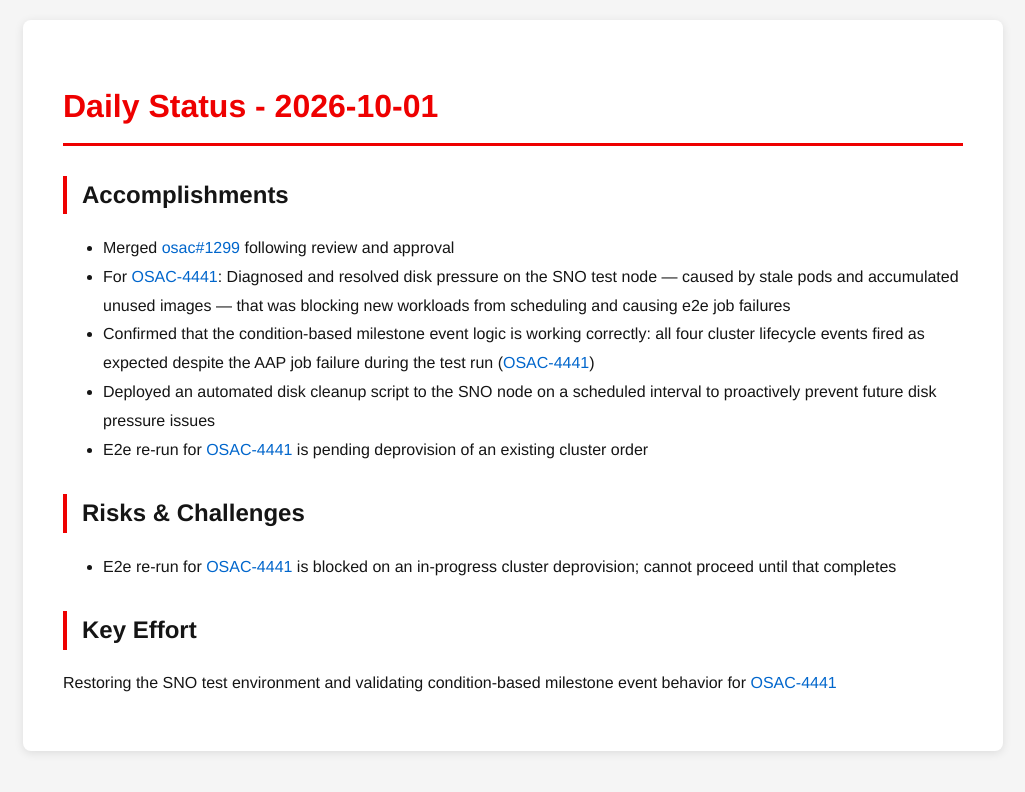
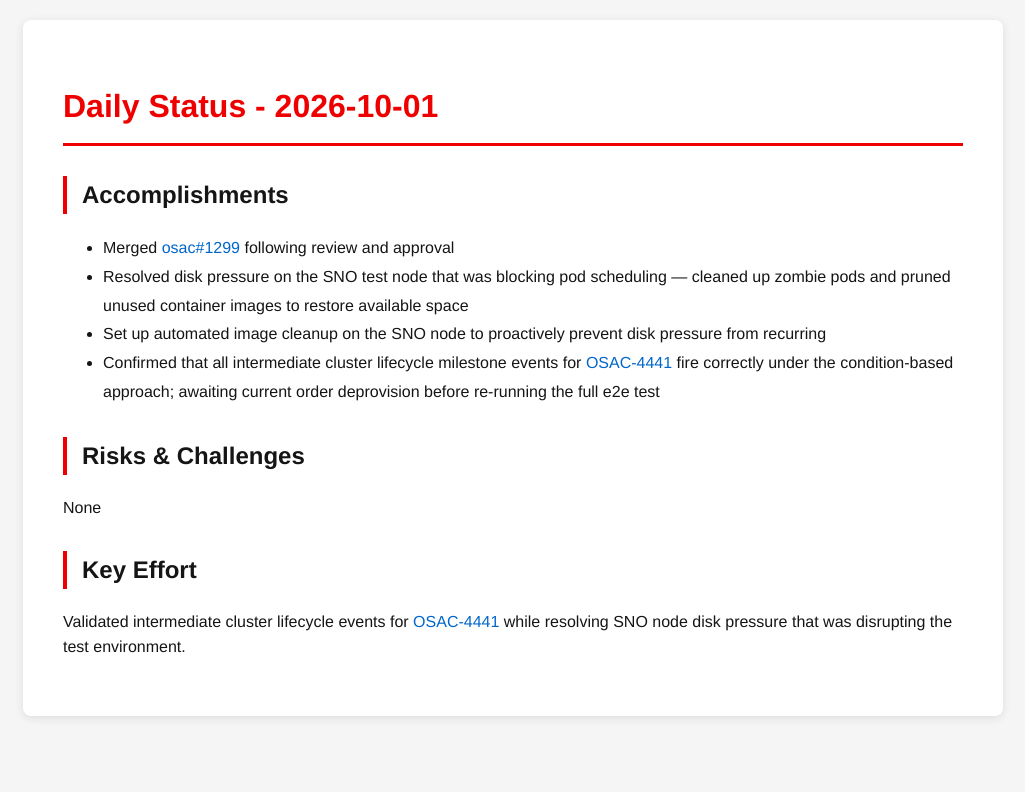
Before and after one commit to tzvatot/daily-status, a Jekyll site: the page built from 2026-10-01.md, in a window 1280 px wide. Shown: the top 792 px of the page, without its empty margins (127-1152 px from the left). Built offline with Jekyll 4.4.1, drawn with Linux system fonts in a browser that asks for light colours.

Commit message:
Daily status update - 2026-10-01

```diff
--- a/2026-10-01.md
+++ b/2026-10-01.md
@@ -8,13 +8,12 @@ date: 2026-10-01
 
 ## Accomplishments
 - Merged [osac#1299](https://github.com/osac-project/osac/pull/1299) following review and approval
-- For [OSAC-4441](https://redhat.atlassian.net/browse/OSAC-4441): Diagnosed and resolved disk pressure on the SNO test node — caused by stale pods and accumulated unused images — that was blocking new workloads from scheduling and causing e2e job failures
-- Confirmed that the condition-based milestone event logic is working correctly: all four cluster lifecycle events fired as expected despite the AAP job failure during the test run ([OSAC-4441](https://redhat.atlassian.net/browse/OSAC-4441))
-- Deployed an automated disk cleanup script to the SNO node on a scheduled interval to proactively prevent future disk pressure issues
-- E2e re-run for [OSAC-4441](https://redhat.atlassian.net/browse/OSAC-4441) is pending deprovision of an existing cluster order
+- Resolved disk pressure on the SNO test node that was blocking pod scheduling — cleaned up zombie pods and pruned unused container images to restore available space
+- Set up automated image cleanup on the SNO node to proactively prevent disk pressure from recurring
+- Confirmed that all intermediate cluster lifecycle milestone events for [OSAC-4441](https://redhat.atlassian.net/browse/OSAC-4441) fire correctly under the condition-based approach; awaiting current order deprovision before re-running the full e2e test
 
 ## Risks & Challenges
-- E2e re-run for [OSAC-4441](https://redhat.atlassian.net/browse/OSAC-4441) is blocked on an in-progress cluster deprovision; cannot proceed until that completes
+None
 
 ## Key Effort
-Restoring the SNO test environment and validating condition-based milestone event behavior for [OSAC-4441](https://redhat.atlassian.net/browse/OSAC-4441)
+Validated intermediate cluster lifecycle events for [OSAC-4441](https://redhat.atlassian.net/browse/OSAC-4441) while resolving SNO node disk pressure that was disrupting the test environment.
```
